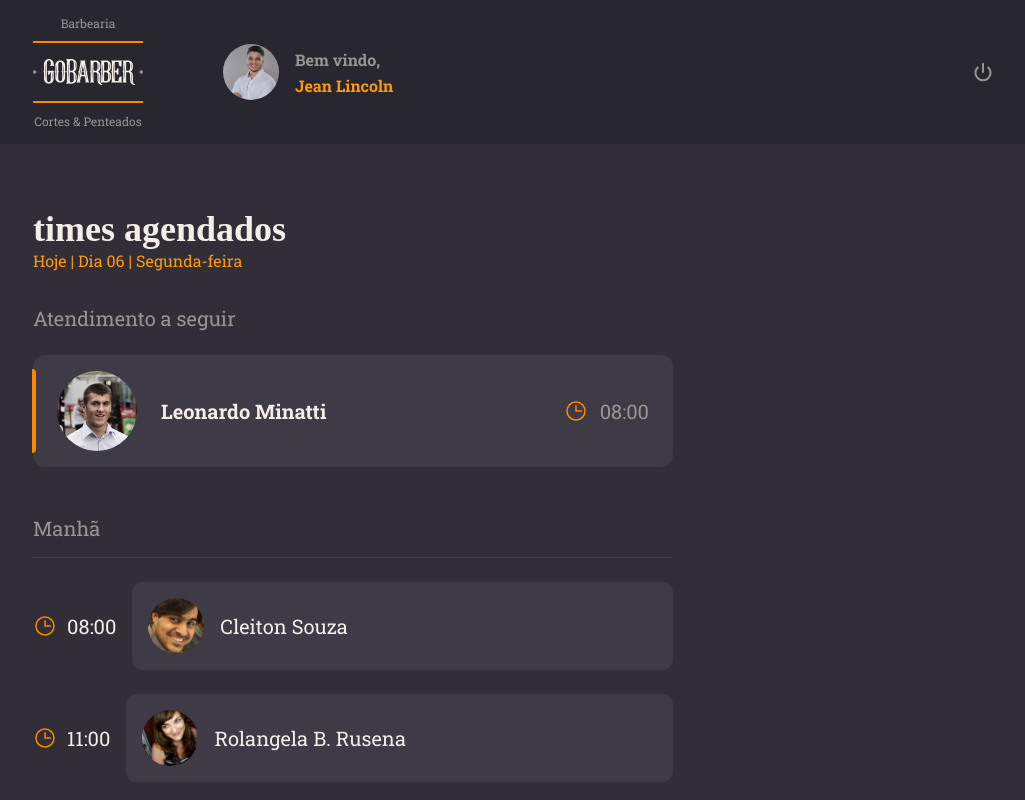
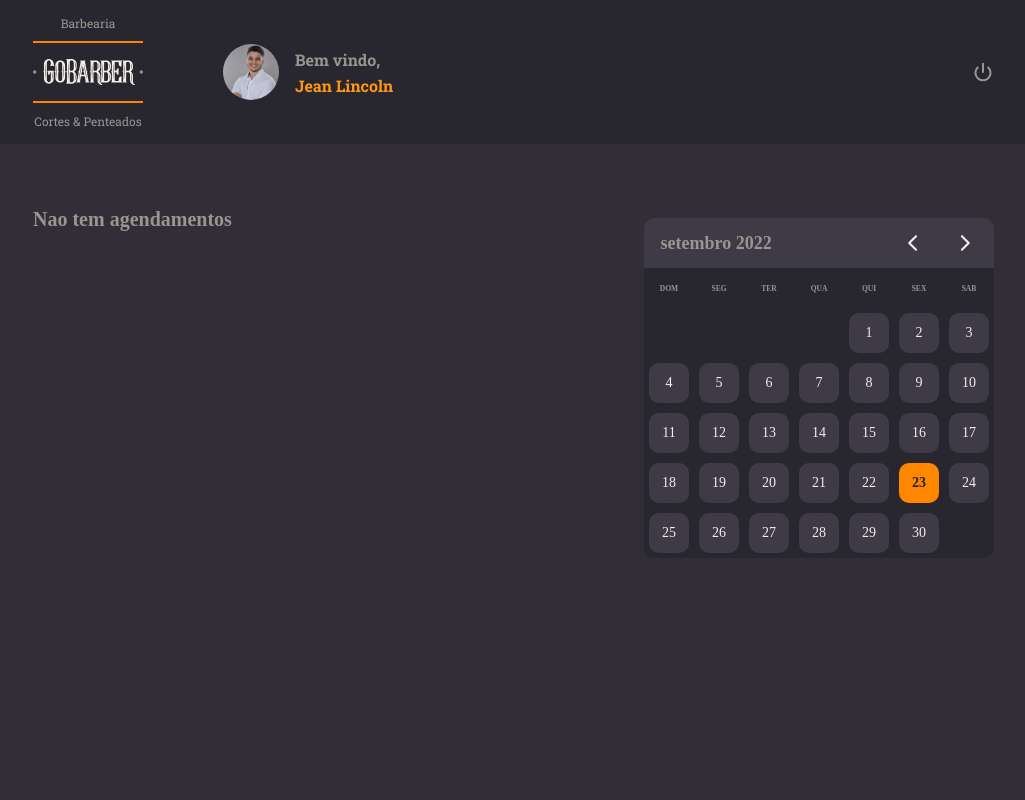
Before and after one commit to JeanLincoln/GoBarber, a React (Vite) app: page / in a window 1280 px wide. Shown: the top 800 px of the page, without its empty margins (127-1152 px from the left). Built offline with nearby package versions, Linux system fonts and the light colour scheme.

Commit message:
ScheduleList component, calendar added, schedules state added

```diff
--- a/src/components/ScheduleList/index.tsx
+++ b/src/components/ScheduleList/index.tsx
@@ -1,55 +1,156 @@
+/* eslint-disable @typescript-eslint/no-non-null-assertion */
 import { Clock } from 'phosphor-react'
 import { Header } from '../Header'
 import { Schedule } from '../Schedule'
+import { DayPicker } from 'react-day-picker'
+import { useState } from 'react'
+import pt from 'date-fns/locale/pt-BR'
+import 'react-day-picker/dist/style.css'
 import * as S from './styles'
+import { format } from 'date-fns'
+
+const weekDays = [
+  'Domingo',
+  'Segunda-feira',
+  'Terça-feira',
+  'Quarta-feira',
+  'Quinta-feira',
+  'Sexta-feira',
+  'Sábado'
+]
+
+const disabledDays = [
+  new Date('2022-10-01T00:00:00'),
+  new Date('2022-10-02T00:00:00'),
+  new Date('2022-10-08T00:00:00'),
+  new Date('2022-10-09T00:00:00')
+]
+
+type Schedule = {
+  scheduleDate: Date
+  userImage: string
+  userName: string
+}
+
+const Testschedules = [
+  {
+    scheduleDate: new Date('2022-10-06T08:00:00'),
+    userImage: '/images/10.jpg',
+    userName: 'Leonardo Minatti'
+  },
+  {
+    scheduleDate: new Date('2022-10-06T09:00:00'),
+    userImage: '/images/47.jpg',
+    userName: 'Sarah Souza'
+  },
+  {
+    scheduleDate: new Date('2022-10-06T11:00:00'),
+    userImage: '/images/52.jpg',
+    userName: 'Bruna Ferreira'
+  },
+  {
+    scheduleDate: new Date('2022-10-06T14:00:00'),
+    userImage: '/images/39.jpg',
+    userName: 'Cleiton Souza'
+  },
+  {
+    scheduleDate: new Date('2022-10-06T15:00:00'),
+    userImage: '/images/19.jpg',
+    userName: 'Rolangela B. Rusena'
+  }
+]
 
 export function ScheduleList() {
+  const [selectedDay, setSelectedDay] = useState<Date | undefined>(new Date())
+  const [schedules] = useState<Schedule[]>(Testschedules)
+
+  const selectedDaySchedules = () =>
+    schedules.filter(
+      (schedule) =>
+        selectedDay!.getDate() === Number(format(schedule.scheduleDate, 'd'))
+    )
+
   return (
     <>
       <Header />
+      <S.PageContainer>
+        {!selectedDaySchedules().length ? (
+          <S.ScheculeListContainer>
+            <h1>Nao tem agendamentos</h1>
+          </S.ScheculeListContainer>
+        ) : (
           <S.ScheculeListContainer>
             <S.HeadingContainer>
-          <h1>times agendados</h1>
-          <span>Hoje | Dia 06 | Segunda-feira</span>
+              <h1>Horarios agendados</h1>
+              <span>
+                Dia{' '}
+                {selectedDay!.getDate() < 10
+                  ? `0${selectedDay!.getDate()}`
+                  : selectedDay!.getDate()}{' '}
+                | {weekDays[selectedDay!.getDay()]}
+              </span>
             </S.HeadingContainer>
             <span>Atendimento a seguir</span>
             <S.NextScheduleContainer>
               <div>
-            <img src="images/10.jpg" />
-            <span>Leonardo Minatti</span>
+                {<img src={selectedDaySchedules()[0].userImage} />}
+                <span>{selectedDaySchedules()[0].userName}</span>
               </div>
               <div>
                 <Clock size={24} />
-            <span>08:00</span>
+                <span>
+                  {format(selectedDaySchedules()[0].scheduleDate, 'p', {
+                    locale: pt
+                  })}
+                </span>
               </div>
             </S.NextScheduleContainer>
             <S.DayPartScheduleContainer>
               <S.DayPartText>Manhã</S.DayPartText>
+              {selectedDaySchedules()
+                .filter(
+                  (schedule) =>
+                    Number(format(schedule.scheduleDate, 'k')) < 12 &&
+                    schedules.indexOf(schedule) !== 0
+                )
+                .map(({ scheduleDate, userImage, userName }) => (
                   <Schedule
-            time="08:00"
-            userImage="/images/39.jpg"
-            userName="Cleiton Souza"
+                    key={userName}
+                    time={format(scheduleDate, 'p', { locale: pt })}
+                    userImage={userImage}
+                    userName={userName}
                   />
-          <Schedule
-            time="11:00"
-            userImage="/images/19.jpg"
-            userName="Rolangela B. Rusena"
-          />
+                ))}
             </S.DayPartScheduleContainer>
             <S.DayPartScheduleContainer>
               <S.DayPartText>Tarde</S.DayPartText>
+              {selectedDaySchedules()
+                .filter(
+                  (schedule) =>
+                    Number(format(schedule.scheduleDate, 'k')) > 12 &&
+                    schedules.indexOf(schedule) !== 0
+                )
+                .map(({ scheduleDate, userImage, userName }) => (
                   <Schedule
-            time="13:00"
-            userImage="/images/47.jpg"
-            userName="Sarah Souza"
+                    key={userName}
+                    time={format(scheduleDate, 'p', { locale: pt })}
+                    userImage={userImage}
+                    userName={userName}
                   />
-          <Schedule
-            time="15:00"
-            userImage="/images/52.jpg"
-            userName="Bruna Ferreira"
-          />
+                ))}
             </S.DayPartScheduleContainer>
           </S.ScheculeListContainer>
+        )}
+        <S.DayPickerContainer>
+          <DayPicker
+            locale={pt}
+            mode="single"
+            disabled={disabledDays}
+            selected={selectedDay}
+            onSelect={setSelectedDay}
+          ></DayPicker>
+        </S.DayPickerContainer>
+      </S.PageContainer>
     </>
   )
 }
--- a/src/components/ScheduleList/styles.ts
+++ b/src/components/ScheduleList/styles.ts
@@ -1,16 +1,89 @@
 import styled, { css } from 'styled-components'
 
+export const PageContainer = styled.div`
+  display: flex;
+  gap: 12rem;
+  margin-right: 16rem;
+`
 export const ScheculeListContainer = styled.div`
   display: flex;
   flex-direction: column;
   margin-left: 16rem;
   margin-top: 6.4rem;
-  max-width: 64rem;
+  width: 64rem;
+  min-width: 45rem;
 
   span {
     font-size: 2rem;
   }
 `
+export const DayPickerContainer = styled.div`
+  ${({ theme }) => css`
+    width: 35.9rem;
+    height: 100%;
+
+    margin-top: 6.4rem;
+
+    .rdp-table {
+      border-bottom-left-radius: 10px;
+      border-bottom-right-radius: 10px;
+      width: 35.9rem;
+      background-color: ${theme['gray-800']};
+
+      .rdp-head {
+        span {
+          font-size: 1.4rem;
+        }
+      }
+
+      td {
+        button {
+          margin: 0.5rem;
+          font-size: 1.4rem;
+          background-color: ${theme['gray-600']};
+          border-radius: 10px;
+          border: none;
+          color: ${theme['white']};
+        }
+
+        .rdp-day_selected {
+          background-color: ${theme['orange-500']};
+          color: ${theme['gray-900']};
+        }
+      }
+    }
+
+    .rdp-caption {
+      height: 5rem;
+      padding: 0 1rem;
+      border-top-left-radius: 10px;
+      border-top-right-radius: 10px;
+      display: flex;
+      align-items: center;
+      justify-content: space-between;
+      background-color: ${theme['gray-600']};
+    }
+
+    .rdp-nav {
+      display: flex;
+      gap: 1rem;
+
+      button {
+        cursor: pointer;
+        border: none;
+        background-color: transparent;
+        color: ${theme['white']};
+      }
+    }
+
+    h2 {
+      color: ${theme['white']};
+      font-weight: 700;
+      font-size: 1.6rem;
+    }
+  `}
+`
+
 export const HeadingContainer = styled.div`
   ${({ theme }) => css`
     display: flex;
```
Also changed, not shown: 2 other files (tests, documents, lock files or other folders). Lines whose indentation alone changed are shown as unchanged.
